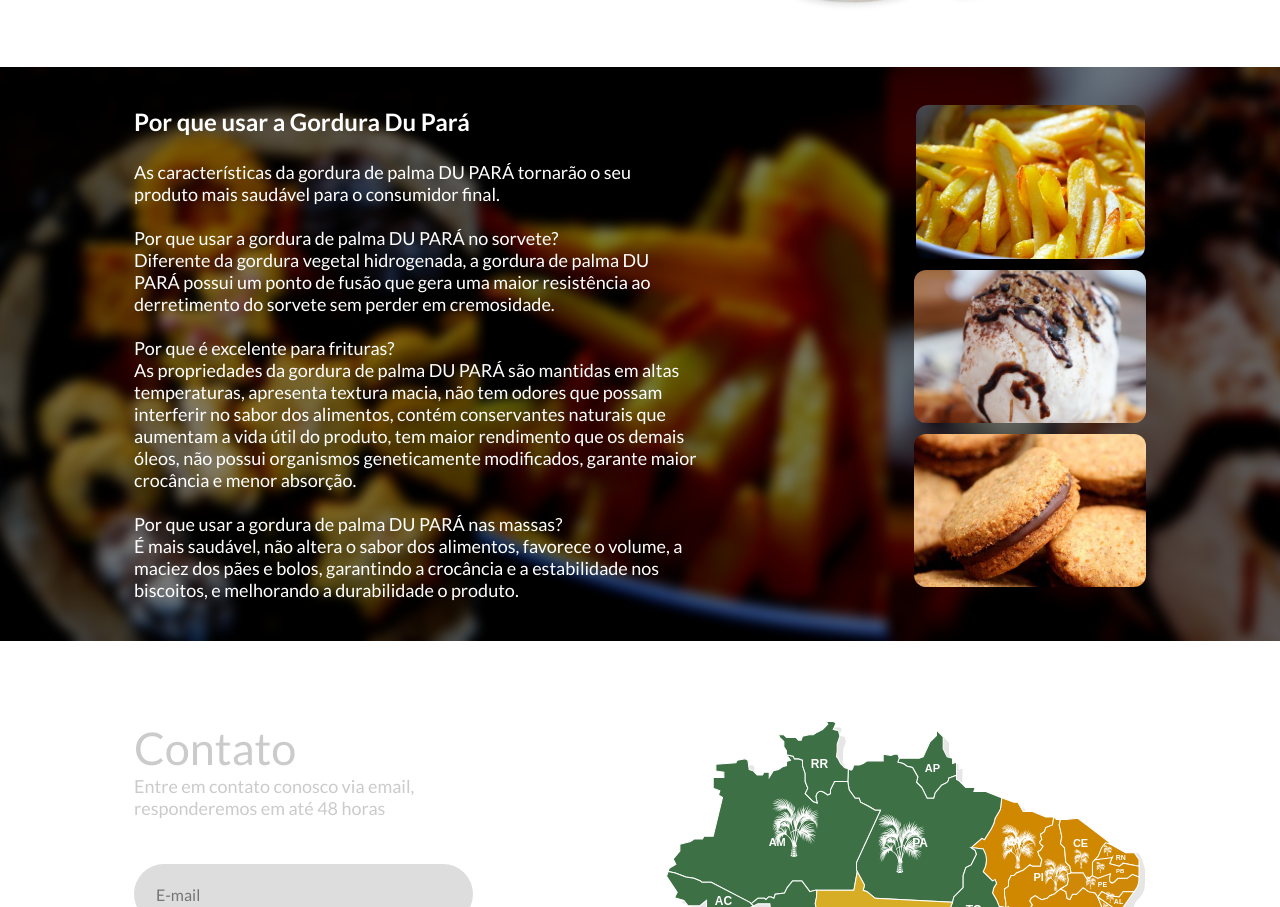
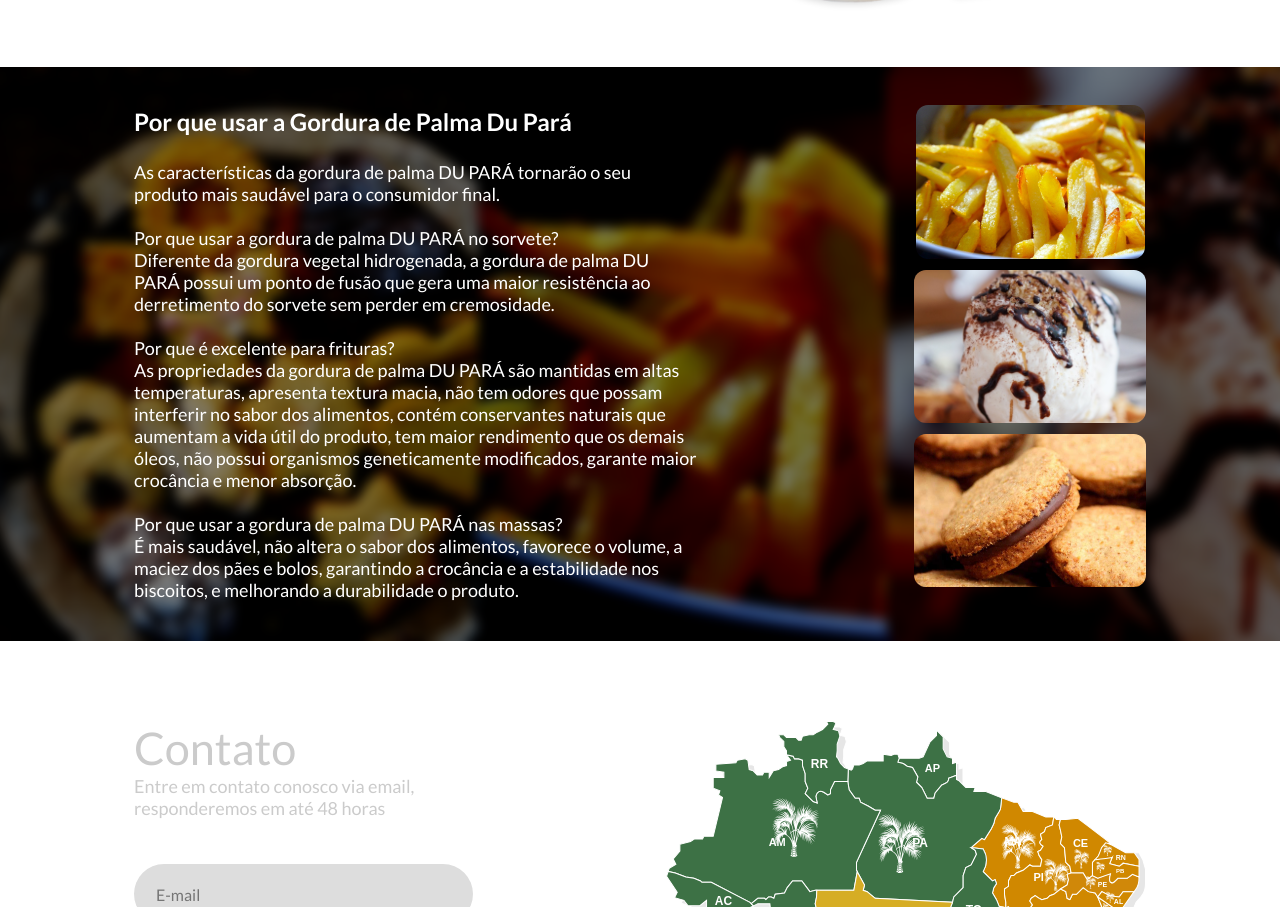
Before and after one commit to ygorthiago/landing-dupara, a Next.js app: page / in a window 1280 px wide. Shown: the part 2478-3385 px from the top of the page. Built offline with nearby package versions, Linux system fonts and the light colour scheme.

Commit message:
fix: texts

```diff
--- a/src/components/Home/AboutUs/index.tsx
+++ b/src/components/Home/AboutUs/index.tsx
@@ -27,7 +27,7 @@ export function AboutUs() {
           para essa finalidade. Ao mesmo tempo, a DU PARÁ se compromete
           com o meio ambiente, uma vez que possui fazendas próprias que
           seguem rigorosamente os critérios sociais e ambientais exigidos
-          ela legislação brasileira e pelos modernos critérios internacionais
+          pela legislação brasileira e pelos modernos critérios internacionais
           de sustentabilidade.
           </p>
           <div>
--- a/src/components/Home/MoreInfo/index.tsx
+++ b/src/components/Home/MoreInfo/index.tsx
@@ -4,7 +4,7 @@ import s from "./styles.module.scss";
 export function MoreInfo() {
   return (
     <section className={s.moreInfoContainer}>
-        <h2>Por que usar a Gordura Du Pará</h2>
+        <h2>Por que usar a Gordura de Palma Du Pará</h2>
         <div className={s.textContainer}>
           <p>
             As características da gordura de palma DU PARÁ tornarão
--- a/src/components/Home/MoreInfo/styles.module.scss
+++ b/src/components/Home/MoreInfo/styles.module.scss
@@ -58,6 +58,7 @@
 
       h2 {
         width: 80%;
+        text-align: center;
       }
       .textContainer {
         width: 80%;
```
